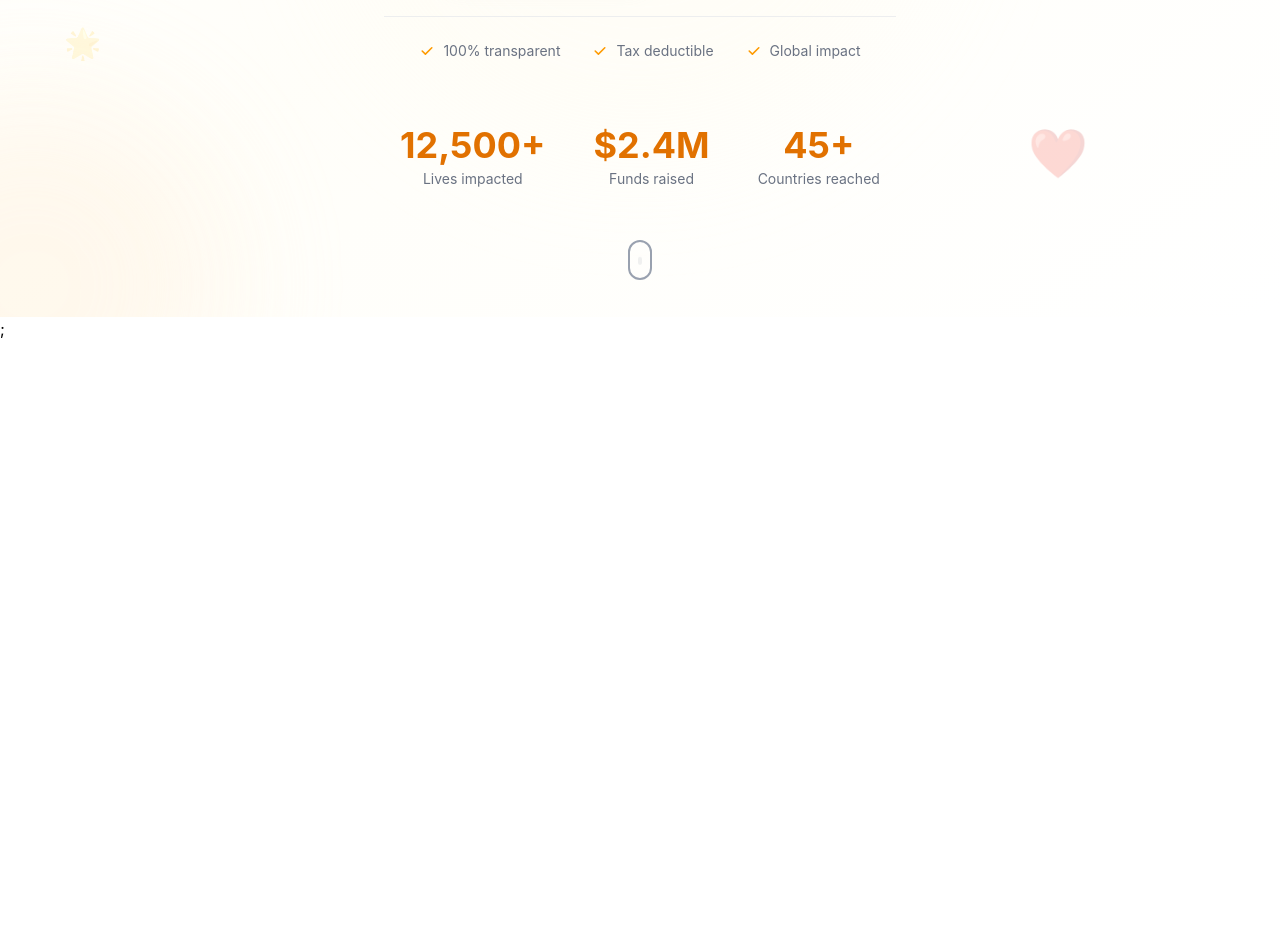
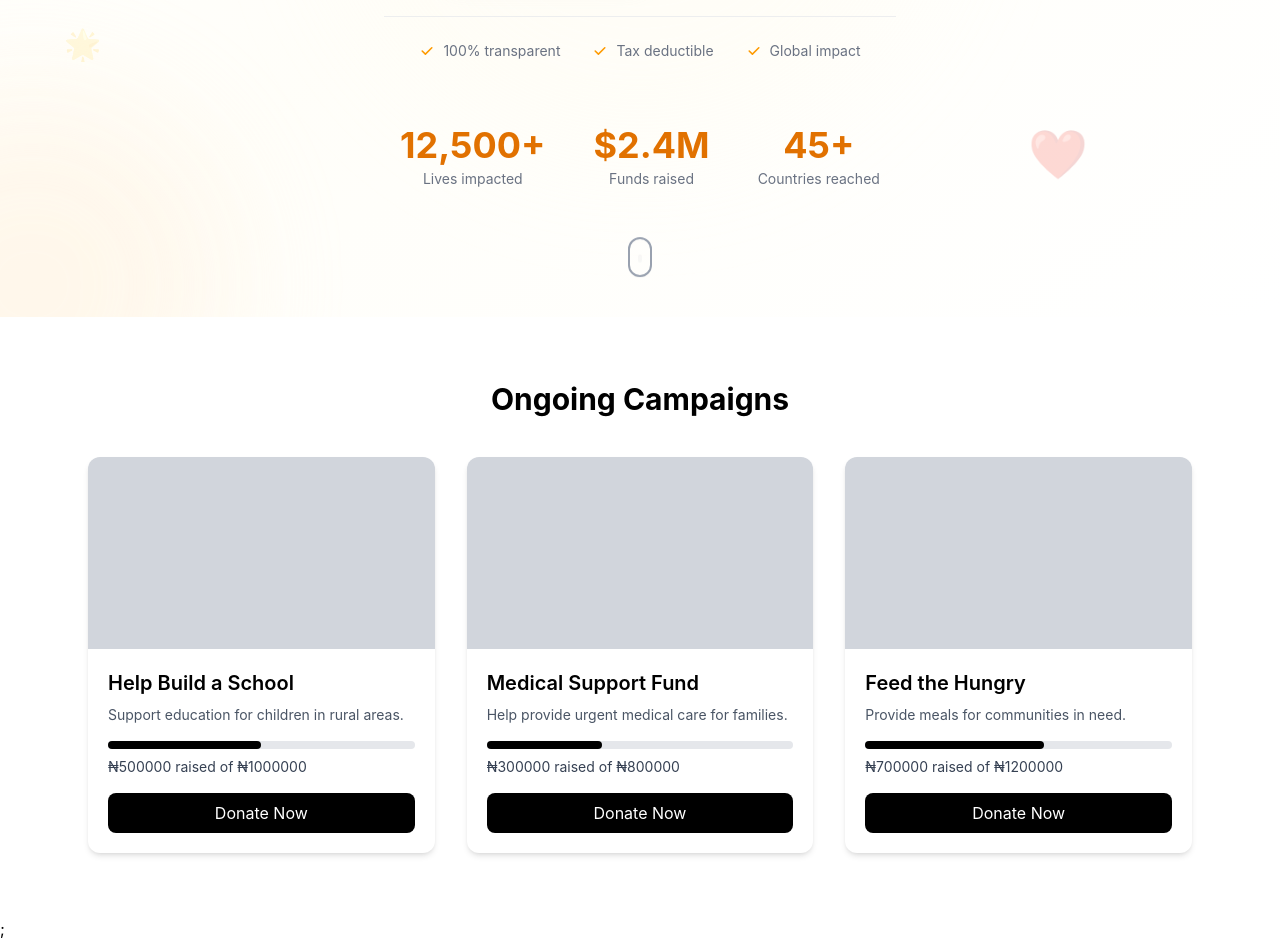
Before and after one commit to Dana-Codes/fundraiser_website, a React (Vite) app: page / in a window 1280 px wide. Shown: the part 620-1561 px from the top of the page. Before the commit the page ends 961 px from the top, so only its background shows below. Built offline with nearby package versions, Linux system fonts and the light colour scheme.

Commit message:
Added campaign cards section to the homepage

```diff
--- a/src/App.jsx
+++ b/src/App.jsx
@@ -1,11 +1,15 @@
+//import CampaignCard from "./components/CampaignCard";
 import Navbar from "./components/Navbar";
 import Home from "./pages/Home";
 
 function App() {
-  return <>
-  <Home />;
-  <Navbar />
-  </>
+  return (
+    <>
+    <Navbar />
+      <Home />;
+
+    </>
+  );
 }
 
 export default App;
--- /dev/null
+++ b/src/components/CampaignCard.jsx
@@ -0,0 +1,33 @@
+export default function CampaignCard({ title, description, amount, goal }) {
+  const progress = (amount / goal) * 100;
+
+  return (
+    <div className="bg-white shadow-md rounded-xl overflow-hidden">
+
+      {/* IMAGE */}
+      <div className="h-48 bg-gray-300"></div>
+
+      {/* CONTENT */}
+      <div className="p-5">
+        <h2 className="text-xl font-semibold mb-2">{title}</h2>
+        <p className="text-gray-600 text-sm mb-4">{description}</p>
+
+        {/* PROGRESS BAR */}
+        <div className="w-full bg-gray-200 h-2 rounded-full mb-2">
+          <div
+            className="bg-black h-2 rounded-full"
+            style={{ width: `${progress}%` }}
+          ></div>
+        </div>
+
+        <p className="text-sm text-gray-700 mb-4">
+          ₦{amount} raised of ₦{goal}
+        </p>
+
+        <button className="w-full bg-black text-white py-2 rounded-lg hover:bg-gray-800 transition">
+          Donate Now
+        </button>
+      </div>
+    </div>
+  );
+}
--- a/src/pages/Home.jsx
+++ b/src/pages/Home.jsx
@@ -1,4 +1,6 @@
 import React, { useState, useEffect } from 'react';
+import CampaignCard from "../components/CampaignCard";
+
 
 const Home = () => {
   const [isVisible, setIsVisible] = useState(false);
@@ -8,6 +10,8 @@ const Home = () => {
   }, []);
 
   return (
+    <>
+
     <section className="relative min-h-screen flex items-center justify-center overflow-hidden bg-gradient-to-br from-white via-amber-50/30 to-white px-4 py-20 md:py-32">
       {/* Animated background elements */}
       <div className="absolute inset-0 overflow-hidden pointer-events-none">
@@ -116,8 +120,39 @@ const Home = () => {
         </div>
       </div>
 
+    </section>
 
-    </section>
+    {/* CAMPAIGNS SECTION */}
+<section className="py-16 px-6 max-w-6xl mx-auto">
+  <h2 className="text-3xl font-bold mb-10 text-center">
+    Ongoing Campaigns
+  </h2>
+
+  <div className="grid md:grid-cols-3 gap-8">
+    <CampaignCard
+      title="Help Build a School"
+      description="Support education for children in rural areas."
+      amount={500000}
+      goal={1000000}
+    />
+
+    <CampaignCard
+      title="Medical Support Fund"
+      description="Help provide urgent medical care for families."
+      amount={300000}
+      goal={800000}
+    />
+
+    <CampaignCard
+      title="Feed the Hungry"
+      description="Provide meals for communities in need."
+      amount={700000}
+      goal={1200000}
+    />
+  </div>
+</section>
+
+</>
   );
 };
 
```
Also changed, not shown: src/index.css (+29 -9 lines).
